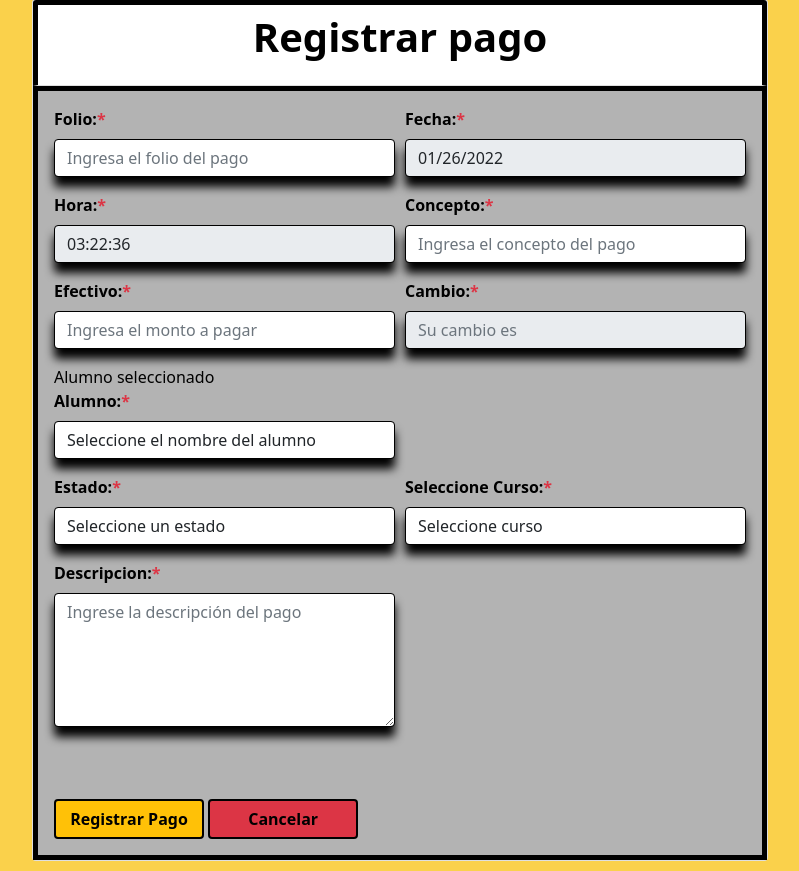
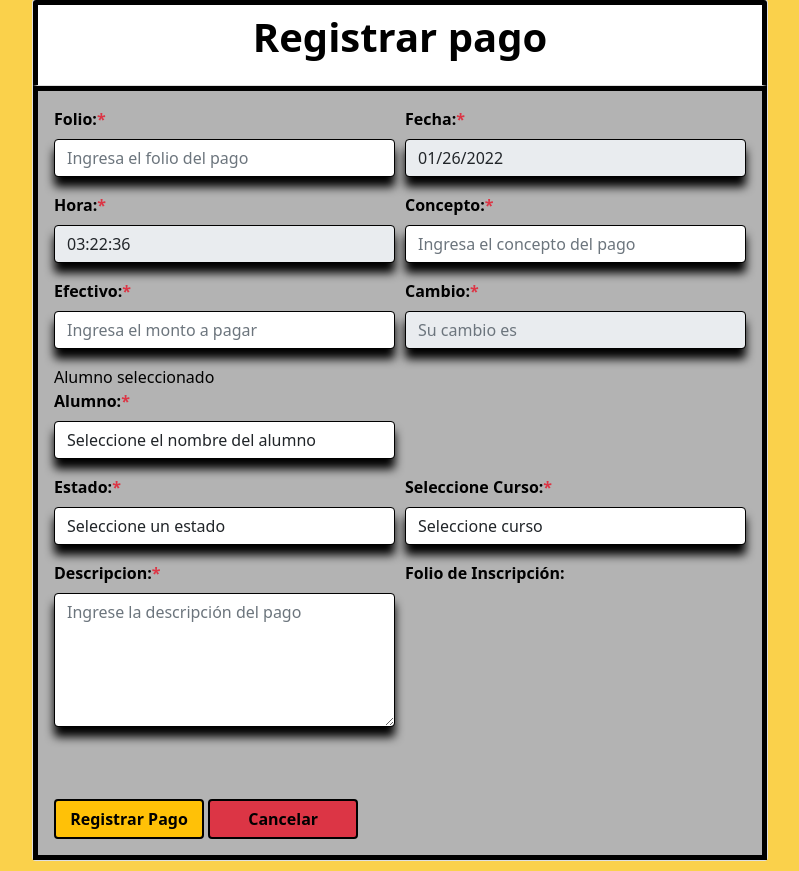
Before and after one commit to DiazAlejandro/apis-t, a PHP site: page /administrador/reg_pagos.php in a window 1280 px wide. Shown: the part 267-1138 px from the top of the page, without its empty margins (240-1039 px from the left). Run offline with PHP 8.4, Linux system fonts and the light colour scheme; the visitor is signed in with stand-in values (Sample User, id 1); data that the repository does not hold is empty; some libraries are stand-ins or nearby versions.

Commit message:
Ajuste en los pagos

```diff
--- a/administrador/controller/Pago.php
+++ b/administrador/controller/Pago.php
@@ -7,6 +7,7 @@
     $concepto = (isset($_POST['txtconcepto']))?$_POST['txtconcepto']:"";
     $alumno_curp = (isset($_POST['txtasesor']))?$_POST['txtasesor']:"";
     $efectivo = (isset($_POST['txtefectivo']))?$_POST['txtefectivo']:"";
+    $folio_ins = (isset($_POST['txtInscripcion']))?$_POST['txtInscripcion']:"";
 
     $consultaExiste = "SELECT * FROM pago WHERE folio='$folio'";
     $resultadoExiste = mysqli_query($conexion, $consultaExiste);
@@ -18,8 +19,8 @@
                 window.location.href = '../reg_pagos.php';
             </script>";
     }else{
-        $sqlPago = "INSERT INTO pago (folio,fecha,hora,concepto,efectivo,alumno_curp)
-                    VALUES ('$folio','$fecha','$hora','$concepto','$efectivo','$alumno_curp')";
+        $sqlPago = "INSERT INTO pago (folio,fecha,hora,concepto,efectivo,alumno_curp,folio_inscripcion )
+                    VALUES ('$folio','$fecha','$hora','$concepto','$efectivo','$alumno_curp','$folio_ins')";
 
         if (mysqli_query($conexion,$sqlPago)){
             $estado = (isset($_POST['txtEstado']))?$_POST['txtEstado']:"";
--- a/administrador/reg_pagos.php
+++ b/administrador/reg_pagos.php
@@ -113,47 +113,61 @@
                             <div class="form-row mb-2">
                                 <div class="form-group col-md-6">
                                     <label for="txtfolio" class="font-weight-bold">Folio:<span class="text-danger" id="marca">*</span></label>
-                                    <input pattern="[A-Z]+[0-9]+" type="text" class="form-control" style="border: black 1px solid; box-shadow: 0px 10px 10px black;" name="txtfolio"
-                                        placeholder="Ingresa el folio del pago" minlength="5" maxlength="5" required>
+                                    <input pattern="[A-Z]+[0-9]+" type="text" class="form-control" style="border: black 1px solid; box-shadow: 0px 10px 10px black;" name="txtfolio" placeholder="Ingresa el folio del pago" minlength="5" maxlength="5" required>
                                 </div>
                                 <div class="form-group col-md-6">
                                     <label for="txtFecha" class="font-weight-bold">Fecha:<span class="text-danger" id="marca">*</span></label>
-                                    <input pattern="[A-Za-z0-9_- ]+" type="date" class="form-control" style="border: black 1px solid; box-shadow: 0px 10px 10px black;" name="txtfecha"
-                                        placeholder="Ingresa la fecha del pago" value="<?php echo date("Y-m-d");?>" readonly >
+                                    <input pattern="[A-Za-z0-9_- ]+" type="date" class="form-control" style="border: black 1px solid; box-shadow: 0px 10px 10px black;" name="txtfecha" placeholder="Ingresa la fecha del pago" value="<?php echo date("Y-m-d"); ?>" readonly>
                                 </div>
                                 <div class="form-group col-md-6">
                                     <label for="timeHora" class="font-weight-bold">Hora:<span class="text-danger" id="marca">*</span></label>
-                                    <input type="text" class="form-control" style="border: black 1px solid; box-shadow: 0px 10px 10px black;" name="timehora" id="idhora" value="<?php date_default_timezone_set('America/Mexico_City');  echo date("h:i:s");?>" readonly>
+                                    <input type="text" class="form-control" style="border: black 1px solid; box-shadow: 0px 10px 10px black;" name="timehora" id="idhora" value="<?php date_default_timezone_set('America/Mexico_City');
+                                                                                                                                                                                    echo date("h:i:s"); ?>" readonly>
                                 </div>
                                 <div class="form-group col-md-6">
                                     <label for="txtConcepto" class="font-weight-bold">Concepto:<span class="text-danger" id="marca">*</span></label>
-                                    <input pattern="[0-9]+" type="number" class="form-control" style="border: black 1px solid; box-shadow: 0px 10px 10px black;" name="txtconcepto"
-                                        placeholder="Ingresa el concepto del pago" id="concepto" required>
+                                    <input pattern="[0-9]+" min="0"  type="number" class="form-control" style="border: black 1px solid; box-shadow: 0px 10px 10px black;" name="txtconcepto" placeholder="Ingresa el concepto del pago" id="concepto" required>
                                 </div>
                                 <div class="form-group col-md-6">
                                     <label for="txtEfectivo" class="font-weight-bold">Efectivo:<span class="text-danger" id="marca">*</span></label>
-                                    <input pattern="[0-9]+" type="number" class="form-control" style="border: black 1px solid; box-shadow: 0px 10px 10px black;" name="txtefectivo"
-                                        placeholder="Ingresa el monto a pagar" id="efectivo" required>
+                                    <input pattern="[0-9]+" min="0" type="number" class="form-control" style="border: black 1px solid; box-shadow: 0px 10px 10px black;" name="txtefectivo" placeholder="Ingresa el monto a pagar" id="efectivo" required>
                                 </div>
                                 <div class="form-group col-md-6">
                                     <label for="txtCambio" class="font-weight-bold">Cambio:<span class="text-danger" id="marca">*</span></label>
-                                    <input pattern="[0-9]+" type="number" class="form-control" style="border: black 1px solid; box-shadow: 0px 10px 10px black;" name="txtCambio"
-                                        placeholder="Su cambio es" id="cambio" disabled="disabled" required>
+                                    <input pattern="[0-9]+"  type="number" class="form-control" style="border: black 1px solid; box-shadow: 0px 10px 10px black;" name="txtCambio" placeholder="Su cambio es" id="cambio" disabled="disabled" required>
                                 </div>
 
                                 <script type="text/javascript">
                                     var efectivo = null;
-                                    function initElement(){
+
+                                    function initElement() {
                                         efectivo = document.getElementById("efectivo");
                                         efectivo.onblur = doEvent;
                                     }
-                                    function doEvent(){
+
+                                    function doEvent() {
                                         concepto = document.getElementById("concepto").value;
-                                        document.getElementById("cambio").value = efectivo.value - concepto;
+                                        cambio = efectivo.value - concepto;
+                                        let alert_cambio = document.getElementById("efectivo_restante");
+                                        if(cambio < 0){
+
+                                            alert_cambio.setAttribute("style","display");
+                                            document.getElementById("restan").innerHTML = cambio;
+                                            document.getElementById("efectivo").value=0;
+                                        }else{
+                                            document.getElementById("cambio").value = cambio;
+                                            document.getElementById("restan").innerHTML = 0;
+                                            alert_cambio.setAttribute("style","none");
+                                        }
                                     }
                                 </script>
 
                                 <div class="form-group col-md-6">
+                                    <div style="display:none" id="efectivo_restante">
+                                        <label class="font-weight-bold">Restan: $ </label>
+                                        <span style="font-weight: normal;" id="restan"></span>
+                                        <label class="font-weight-bold">pesos </label>
+                                    </div>
                                     Alumno seleccionado <span style="font-weight: bold;" id="alumno_sel"></span>
                                     <br>
                                     <label for="txtAlumno" class="font-weight-bold">Alumno:<span class="text-danger" id="marca">*</span></label>
@@ -182,47 +196,48 @@
                                 </div>
                                 <div class="form-group col-md-6">
                                     <label for="txtInscripcion" class="font-weight-bold">Seleccione Curso:<span class="text-danger" id="marca">*</span></label>
-                                    <select id= "inscripcion" name="txtInscripcion" class="form-control" style="border: black 1px solid; box-shadow: 0px 10px 10px black;" required>
+                                    <select id="inscripcion" name="txtInscripcion" class="form-control" style="border: black 1px solid; box-shadow: 0px 10px 10px black;" required>
                                         <option value="" selected="true" disabled="disabled">Seleccione curso</option>
                                         <!-- Agregamos la libreria Jquery -->
-                                        <script
-                                        src="https://code.jquery.com/jquery-3.6.0.min.js"
-                                        integrity="sha256-/xUj+3OJU5yExlq6GSYGSHk7tPXikynS7ogEvDej/m4="
-                                        crossorigin="anonymous"></script>
+                                        <script src="https://code.jquery.com/jquery-3.6.0.min.js" integrity="sha256-/xUj+3OJU5yExlq6GSYGSHk7tPXikynS7ogEvDej/m4=" crossorigin="anonymous"></script>
 
                                         <!-- Iniciamos el segmento de codigo javascript -->
                                         <script type="text/javascript">
-                                            $(document).ready(function(){
+                                            $(document).ready(function() {
                                                 var inscripcion = $('#inscripcion');
                                                 var alumno_sel = $('#alumno_sel');
+                                                var cod_ins = $('#cod_ins');
                                                 //Ejecutar accion al cambiar de opcion en el select de las bandas
-                                            $('#curp_alumno').change(function(){
+                                                $('#curp_alumno').change(function() {
                                                     var curp = $(this).val(); //obtener el id seleccionado
 
-                                            if(curp !== ''){ //verificar haber seleccionado una opcion valida
+                                                    if (curp !== '') { //verificar haber seleccionado una opcion valida
                                                         console.log(curp);
                                                         /*Inicio de llamada ajax*/
                                                         $.ajax({
-                                                data: {curp:curp}, //variables o parametros a enviar, formato => nombre_de_variable:contenido
+                                                            data: {
+                                                                curp: curp
+                                                            }, //variables o parametros a enviar, formato => nombre_de_variable:contenido
                                                             dataType: 'html', //tipo de datos que esperamos de regreso
                                                             type: 'POST', //mandar variables como post o get
                                                             url: '/apis-t/recepcionista/controller/get_cursos.php' //url que recibe las variables
-                                                }).done(function(data){ //metodo que se ejecuta cuando ajax ha completado su ejecucion
+                                                        }).done(function(data) { //metodo que se ejecuta cuando ajax ha completado su ejecucion
 
                                                             inscripcion.html(data); //establecemos el contenido html de discos con la informacion que regresa ajax
                                                             inscripcion.prop('disabled', false); //habilitar el select
                                                         });
                                                         /*fin de llamada ajax*/
 
-                                            }else{ //en caso de seleccionar una opcion no valida
+                                                    } else { //en caso de seleccionar una opcion no valida
                                                         inscripcion.val(''); //seleccionar la opcion "- Seleccione -", osea como reiniciar la opcion del select
                                                         inscripcion.prop('disabled', true); //deshabilitar el select
                                                     }
                                                 });
 
                                                 //mostrar una leyenda con el disco seleccionado
-                                            $('#inscripcion').change(function(){
+                                                $('#inscripcion').change(function() {
                                                     $('#alumno_sel').html($(this).val() + ' - ' + $('#inscripcion option:selected').text());
+                                                    $('#cod_ins').html($(this).val());
                                                 });
 
                                             });
@@ -233,10 +248,15 @@
                                     <label for="txtDescripcion" class="font-weight-bold">Descripcion:<span class="text-danger" id="marca">*</span></label>
                                     <textarea name="txtdescripcion" class="form-control" placeholder="Ingrese la descripción del pago" style="border: black 1px solid; box-shadow: 0px 10px 10px black;" rows="5" cols="50"></textarea>
                                 </div>
+                                <div class="form-group col-md-6">
+                                    <label class="font-weight-bold">Folio de Inscripción: </label>
+                                    <span style="font-weight: normal;" id="cod_ins" name="cod_ins"></span>
+                                </div>
+
                             </div>
 
                             <br><br>
-                            <button type="submit" name="accion" value="enviar" style="width: 150px;"id="btn" class="btn btn-warning font-weight-bold" >Registrar Pago</button>
+                            <button type="submit" name="accion" value="enviar" style="width: 150px;" id="btn" class="btn btn-warning font-weight-bold">Registrar Pago</button>
                             <a class="btn font-weight-bold btn-danger" style="width: 150px;" id="btn" href="tabla_curso.php">Cancelar</a>
 
                         </form>
--- a/apist.sql
+++ b/apist.sql
@@ -85,8 +85,13 @@ CREATE TABLE IF NOT EXISTS pago(
   concepto FLOAT NOT NULL,
   efectivo FLOAT NOT NULL,
   alumno_curp VARCHAR(18) NOT NULL,
+  folio_inscripcion VARCHAR(5) NOT NULL,
   FOREIGN KEY (alumno_curp)
 REFERENCES alumno(curp)
+ON DELETE CASCADE
+ON UPDATE CASCADE,
+FOREIGN KEY (folio_inscripcion)
+REFERENCES inscripcion(folio)
 ON DELETE CASCADE
 ON UPDATE CASCADE
     );
```
Lines whose indentation alone changed are shown as unchanged.
